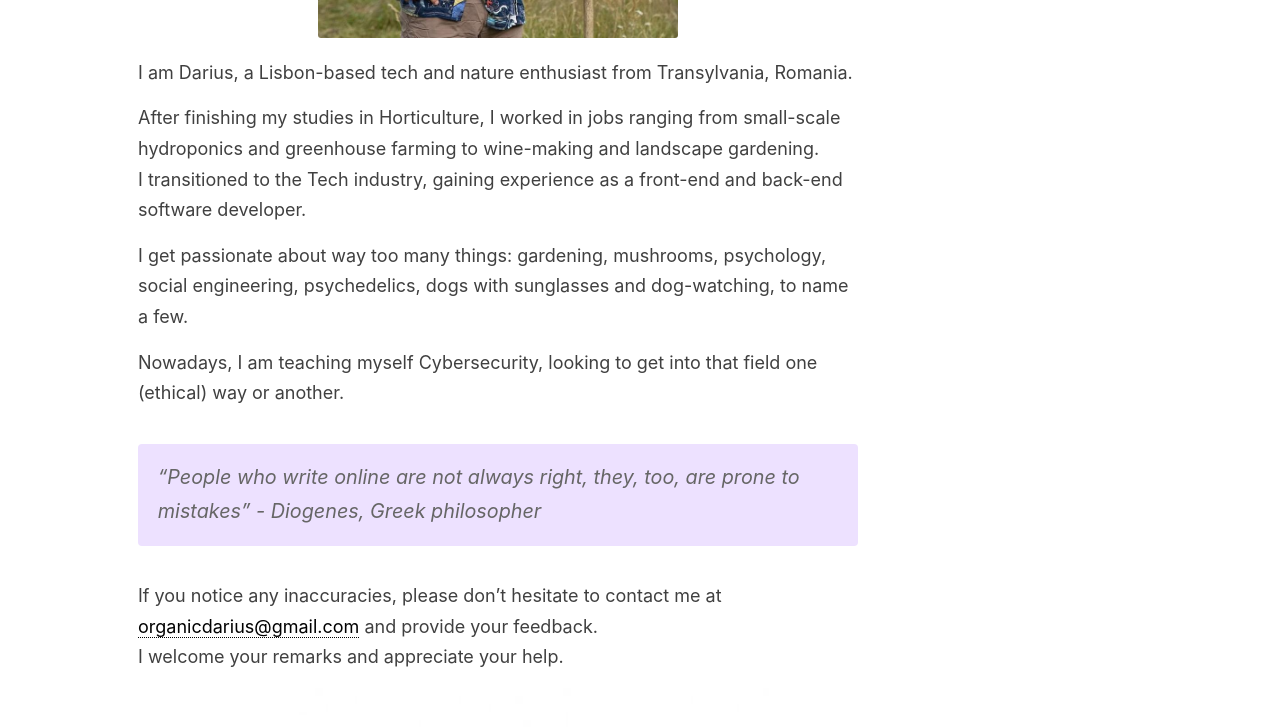
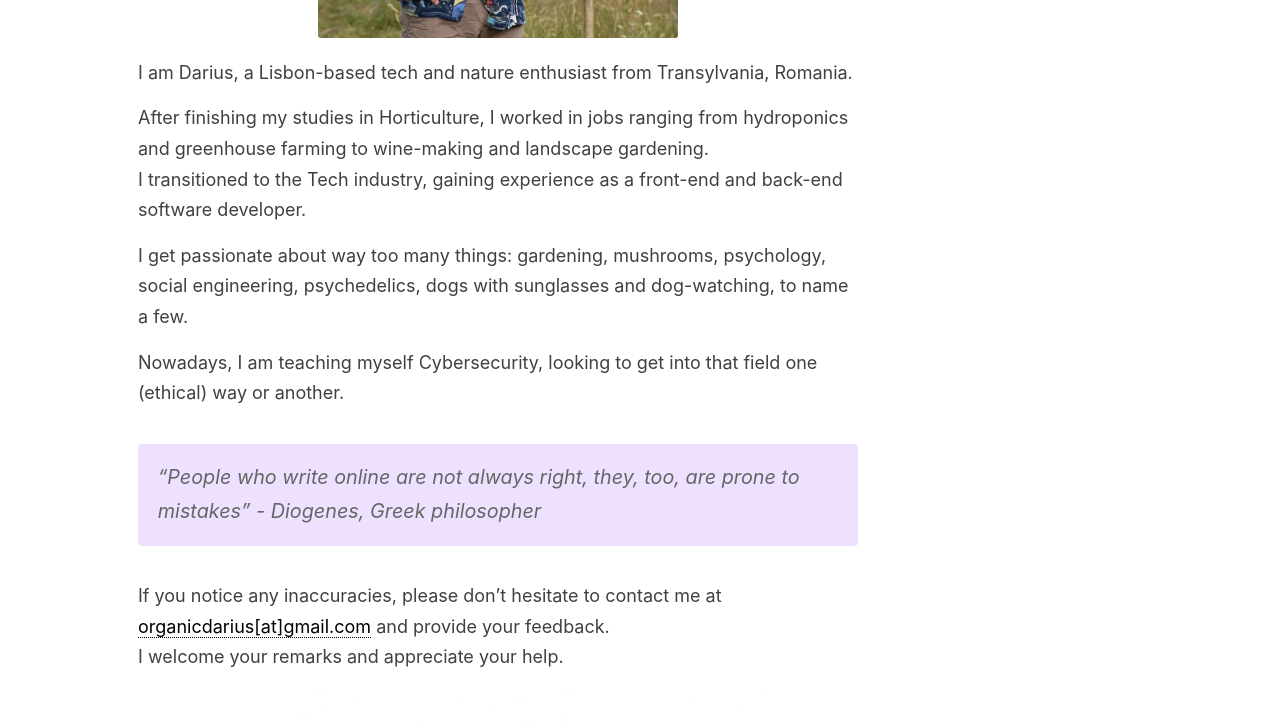
Before and after one commit to panacotar/blog, a Jekyll site: the page built from _pages/about.md, in a window 1280 px wide. Shown: the part 522-1249 px from the top of the page. Built offline with Jekyll 4.4.1, drawn with Linux system fonts in a browser that asks for light colours.

Commit message:
Update about page

```diff
--- a/_pages/about.md
+++ b/_pages/about.md
@@ -8,7 +8,7 @@ permalink: /about/
 
 I am Darius, a Lisbon-based tech and nature enthusiast from Transylvania, Romania.
 
-After finishing my studies in Horticulture, I worked in jobs ranging from small-scale hydroponics and greenhouse farming to wine-making and landscape gardening.
+After finishing my studies in Horticulture, I worked in jobs ranging from hydroponics and greenhouse farming to wine-making and landscape gardening.
 I transitioned to the Tech industry, gaining experience as a front-end and back-end software developer.
 
 I get passionate about way too many things: gardening, mushrooms, psychology, social engineering, psychedelics, dogs with sunglasses and dog-watching, to name a few.
@@ -17,7 +17,7 @@ Nowadays, I am teaching myself Cybersecurity, looking to get into that field one
 
 > "People who write online are not always right, they, too, are prone to mistakes" - Diogenes, Greek philosopher
 
-If you notice any inaccuracies, please don't hesitate to contact me at <span class="text-link">organicdarius@gmail.com</span> and provide your feedback.
+If you notice any inaccuracies, please don't hesitate to contact me at <span class="text-link">organicdarius[at]gmail.com</span> and provide your feedback.
 I welcome your remarks and appreciate your help.
 
 
```
